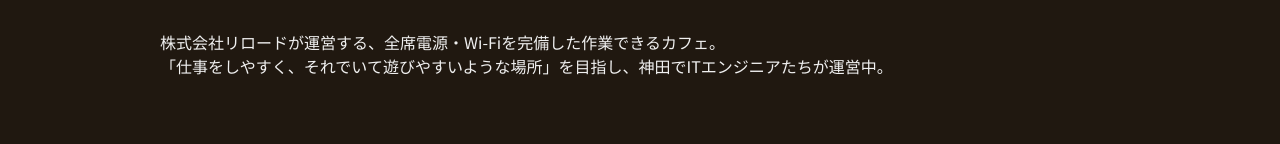
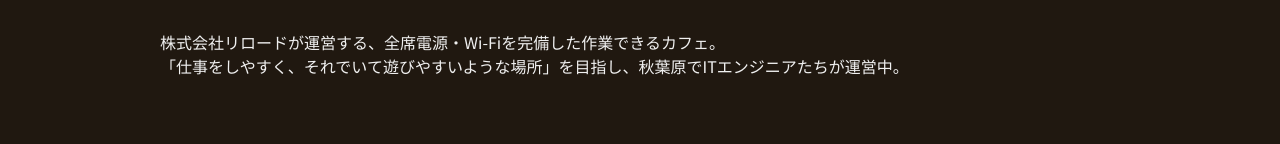
Before and after one commit to fffff-cafe/fffff-cafe.com, a Next.js app: page / in a window 1280 px wide. Shown: the part 402-546 px from the top of the page. Built offline with nearby package versions, Linux system fonts and the light colour scheme; no server answers.

Commit message:
Change access

```diff
--- a/components/concept-section.tsx
+++ b/components/concept-section.tsx
@@ -9,7 +9,7 @@
           株式会社リロードが運営する、全席電源・Wi-Fiを完備した作業できるカフェ。
         </p>
         <p>
-          「仕事をしやすく、それでいて遊びやすいような場所」を目指し、神田でITエンジニアたちが運営中。
+          「仕事をしやすく、それでいて遊びやすいような場所」を目指し、秋葉原でITエンジニアたちが運営中。
         </p>
       </Section>
     </>
--- a/pages/_app.tsx
+++ b/pages/_app.tsx
@@ -3,9 +3,9 @@
 import { AppProps } from "next/app"
 import "assets/styles.scss"
 
-const title = "FFFFF Cafe - 作業できるカフェ@神田"
+const title = "FFFFF Cafe - 作業できるカフェ@秋葉原"
 const description =
-  "神田駅4分・秋葉原駅10分にある作業のできる電源・Wi-Fi完備の喫茶店です。1ドリンク500円からご利用できます。"
+  "秋葉原駅3分にある作業のできる電源・Wi-Fi完備の喫茶店です。1ドリンク500円からご利用できます。"
 const App = ({ Component, pageProps }: AppProps): ReactElement => {
   return (
     <>
```
Also changed, not shown: 1 other file (tests, documents, lock files or other folders).
